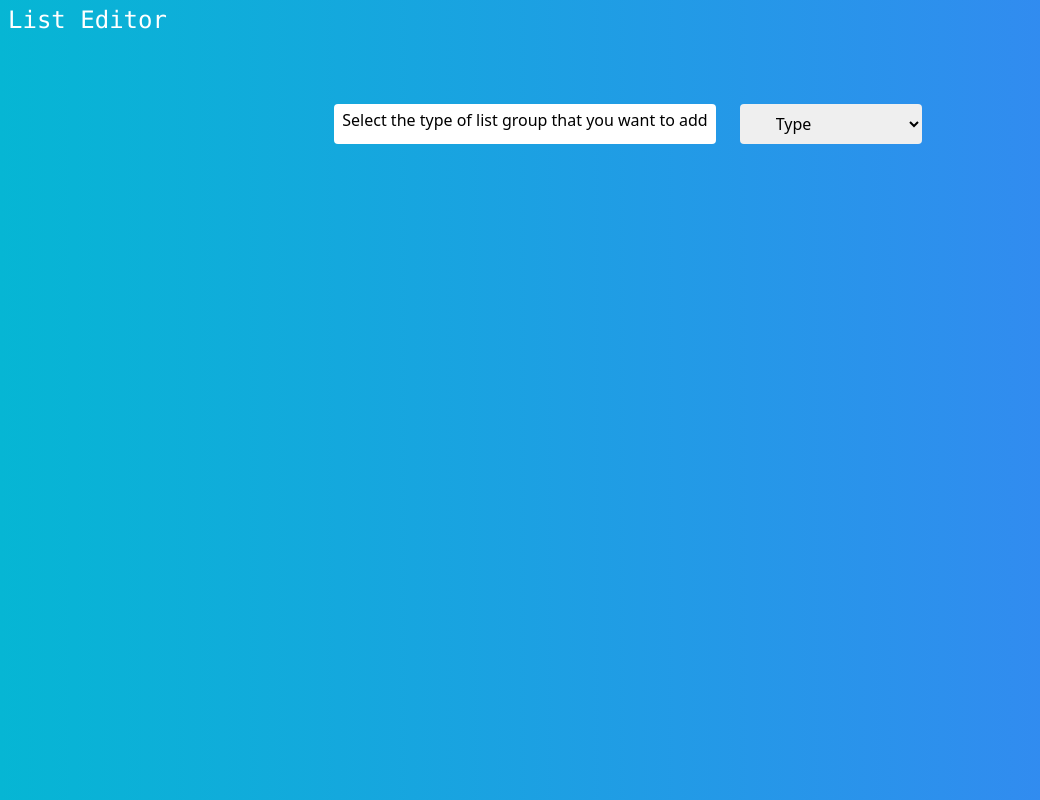
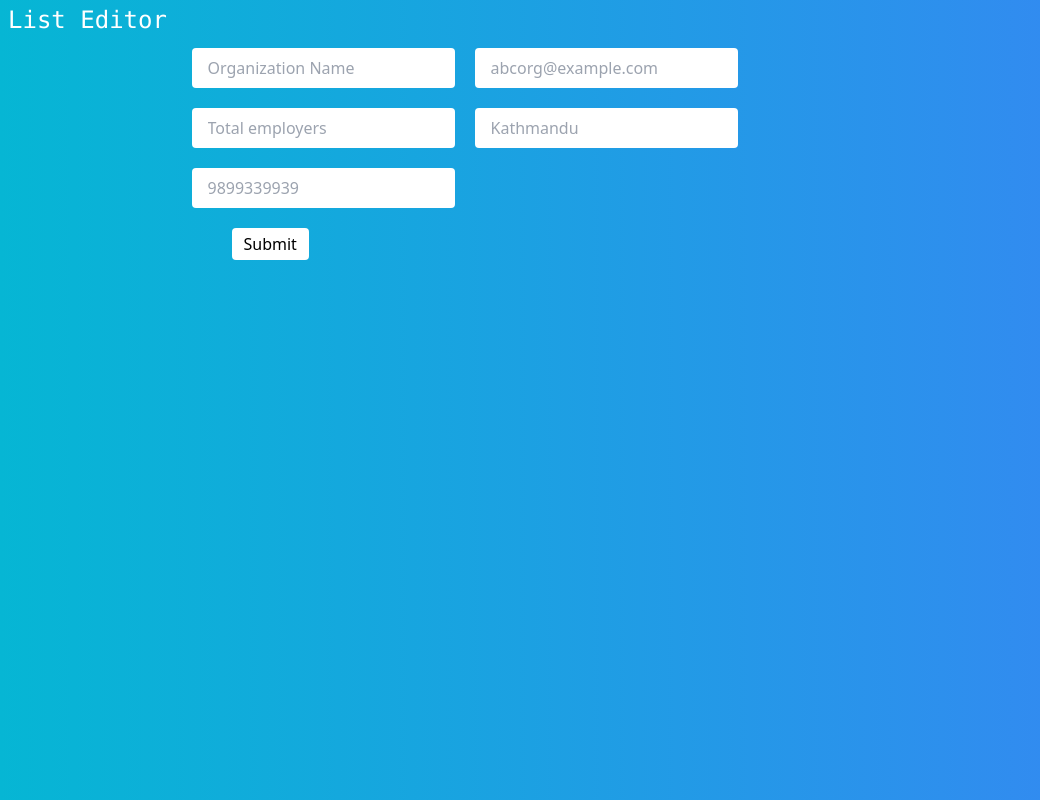
Before and after one commit to ashutoshbhandari5/List-Editor, a Next.js app: page / in a window 1280 px wide. Shown: the whole page, without its empty margins (0-1040 px from the left). Built offline with nearby package versions, Linux system fonts and the light colour scheme.

Commit message:
added org changes

```diff
--- a/Json/OrgForm.json
+++ b/Json/OrgForm.json
@@ -0,0 +1,38 @@
+{
+  "heading": "Organization Form",
+  "fields": [
+    {
+      "id": "name",
+      "label": "Name",
+      "placeholder": "Organization Name",
+      "type": "text"
+    },
+    {
+      "id": "email",
+      "label": "Email",
+      "placeholder": "abcorg@example.com",
+      "type": "email"
+    },
+    {
+      "id": "count",
+      "label": "Employers Count",
+      "placeholder": "Total employers",
+      "type": "number"
+    },
+
+    {
+      "id": "address",
+      "label": "Address",
+      "placeholder": "Kathmandu",
+      "type": "text"
+    },
+    {
+      "id": "phone",
+      "label": "Phone Number",
+      "placeholder": "9899339939",
+      "required": "true",
+      "errorMessage": "Please enter your valid moblie number",
+      "type": "text"
+    }
+  ]
+}
--- a/components/Common/Button.js
+++ b/components/Common/Button.js
@@ -1,7 +1,17 @@
 import React from "react";
 
-const Button = ({ classname }) => {
-  return <button className={classname}>Button</button>;
+const Button = ({ className, handleClick, name }) => {
+  return (
+    <button
+      onClick={(e) => {
+        e.preventDefault();
+        handleClick();
+      }}
+      className={className}
+    >
+      {name}
+    </button>
+  );
 };
 
 export default Button;
--- /dev/null
+++ b/components/Common/Elements.js
@@ -0,0 +1,30 @@
+import React from "react";
+import Select from "./Select";
+import Input from "./Input";
+import { classnames } from "../../utils/classnames";
+
+const Elements = ({ field, value, handleChange }) => {
+  const { type, placeholder, id, options } = field;
+  const renderElement = () => {
+    switch (type) {
+      case "select":
+        return <Select id handleChange={handleChange} options={options} />;
+        break;
+      default:
+        return (
+          <Input
+            type={type}
+            placeholder={placeholder}
+            handleChange={handleChange}
+            id={id}
+            className={classnames.formInput}
+            value={value}
+          />
+        );
+    }
+  };
+
+  return <>{renderElement()}</>;
+};
+
+export default Elements;
--- a/components/Common/Input.js
+++ b/components/Common/Input.js
@@ -1,12 +1,13 @@
 import React from "react";
 
-const Input = ({ type, value, handleInputChange, className }) => {
+const Input = ({ type, value, handleChange, className, placeholder, id }) => {
   return (
     <input
       type={type}
       value={value}
       className={className}
-      onChange={(e) => handleInputChange(e.target.value)}
+      placeholder={placeholder}
+      onChange={(e) => handleChange(value, id)}
     />
   );
 };
--- a/components/Common/Select.js
+++ b/components/Common/Select.js
@@ -1,10 +1,12 @@
 import React from "react";
 
-const Select = ({ options }) => {
+const Select = ({ handleChange, id, options }) => {
   return (
-    <Select>
+    <Select id={id} onChange={(e) => handleChange(e.target.value, id)}>
       {options.map((el, i) => (
-        <option key={i}></option>
+        <option disabled={el.disabled} value={el.value} key={i}>
+          {el.name}
+        </option>
       ))}
     </Select>
   );
--- /dev/null
+++ b/components/Editor/OrgEditor.js
@@ -0,0 +1,47 @@
+import React, { useState } from "react";
+import Elements from "../Common/Elements";
+import OrgFormJson from "../../Json/OrgForm.json";
+import Button from "../Common/Button";
+import { classnames } from "../../utils/classnames";
+import TodoForm from "./TodoForm";
+
+const OrgEditor = ({ setListContainer }) => {
+  const [formState, setFormState] = useState({});
+  const handleChange = (value, id) => {
+    setFormState((prevState) => ({ ...prevState, [id]: value }));
+  };
+
+  const handleSubmit = () => {
+    setListContainer((prevState) => {
+      return {
+        ...prevState,
+        org: [...prevState.org, formState],
+      };
+    });
+  };
+
+  return (
+    <div className="flex w-full justify-around">
+      <div>
+        <form className="gap-5 grid grid-cols-2">
+          {OrgFormJson.fields.map((el, i) => (
+            <Elements
+              key={i}
+              field={el}
+              value={formState[el.id]}
+              handleChange={handleChange}
+            />
+          ))}
+        </form>
+        <Button
+          name={"Submit"}
+          className={`${classnames.submit} mt-5 ml-10 items-center`}
+          handleClick={handleSubmit}
+        />
+      </div>
+      <div className="grid gap-10 p-2 grid-row-2 rounded-md"></div>
+    </div>
+  );
+};
+
+export default OrgEditor;
--- a/pages/index.js
+++ b/pages/index.js
@@ -1,139 +1,146 @@
 import React, { useEffect, useMemo, useState } from "react";
-import TodoForm from "../components/Forms/TodoForm";
+import OrgEditor from "../components/Editor/OrgEditor";
+import TodoForm from "../components/Editor/TodoForm";
 import TodoItem from "../components/TodoItem";
 import UpdateTodo from "../components/UpdateTodo";
 
 export default function Home() {
-  const [todoItem, setTodoItem] = useState("");
-  const [todo, setTodoList] = useState([]);
+  const [listContainer, setListContainer] = useState(null);
   const [firstRender, setFirstRender] = useState(true);
   const [currentFilter, setCurrentFilter] = useState("all");
   const [editTodo, setEditTodo] = useState(null);
 
-  const filteredTodos = useMemo(() => filterTodos(), [todo, currentFilter]);
+  //console.log(listContainer);
 
-  const setTodosInLocalStorage = (todos) => {
-    if (window !== undefined) {
-      if (todos !== null) {
-        localStorage.setItem("todos", JSON.stringify(todos));
-      } else {
-        localStorage.setItem("todos", JSON.stringify([]));
-      }
-    }
-  };
-
-  const getInitialTodos = () => {
+  const getInitialList = () => {
     if (typeof window !== undefined && typeof localStorage !== undefined) {
-      const initialTodos = JSON.parse(localStorage.getItem("todos"));
-      console.log(initialTodos);
-      if (initialTodos) {
-        return initialTodos;
+      const initialList = JSON.parse(localStorage.getItem("listContainer"));
+      if (initialList) {
+        return initialList;
       }
       return [];
     }
   };
 
-  function filterTodos() {
-    switch (currentFilter) {
-      case "all":
-        return todo;
-        break;
-
-      case "completed":
-        return todo.filter((el) => el.completed === true);
-        break;
-
-      case "incomplete":
-        return todo.filter((el) => el.completed === false);
-        break;
+  const setListContainerInLocalStorage = (listContainer) => {
+    if (window !== undefined) {
+      if (listContainer !== null) {
+        console.log("check");
+        localStorage.setItem("listContainer", JSON.stringify(listContainer));
+      } else {
+        localStorage.setItem("listContainer", JSON.stringify({ org: [] }));
+      }
     }
-  }
-
-  const submitNewTodo = () => {
-    setTodoItem("");
-    setTodoList((prevState) => [
-      ...prevState,
-      {
-        name: todoItem,
-        completed: false,
-        date: new Date().toJSON().slice(0, 10).replace(/-/g, "/"),
-        id: Date.now().toString(36) + Math.random().toString(36).substr(2),
-      },
-    ]);
-  };
-
-  const handleIsCompleted = (id) => {
-    setTodoList((prevState) =>
-      prevState.map((el) => {
-        if (el.id === id) {
-          return { ...el, completed: true };
-        } else {
-          return el;
-        }
-      })
-    );
-  };
-
-  const deleteTodo = (id) => {
-    setTodoList((prevState) => prevState.filter((el) => el.id !== id));
-  };
-
-  const handleTodoItemUpdate = (item, value) => {
-    const updatedTodoItem = { ...item, name: value };
-    setTodoList((prevState) =>
-      prevState.map((el) => {
-        if (el.id === updatedTodoItem.id) {
-          return updatedTodoItem;
-        }
-        return el;
-      })
-    );
   };
 
   useEffect(() => {
+    console.log(firstRender);
     if (firstRender) {
-      setTodoList(getInitialTodos());
+      setListContainer(getInitialList());
       setFirstRender((prevState) => !prevState);
+      console.log("Check first render");
     } else {
-      setTodosInLocalStorage(todo);
+      setListContainerInLocalStorage(listContainer);
     }
-  }, [todo]);
+  }, [listContainer]);
 
   return (
     <div className="p-6 relative bg-gradient-to-r from-cyan-500 to-blue-500 min-h-screen w-screen flex justify-center place-items-start">
       <h1 className="absolute left-2 top-1 text-2xl text-white font-mono">
         List Editor
       </h1>
-      <div className="flex justify-around w-full">
-        <div className="mt-20">
-          <TodoForm
-            todoItem={todoItem}
-            setTodoItem={setTodoItem}
-            setCurrentFilter={setCurrentFilter}
-            submitNewTodo={submitNewTodo}
-          />
-        </div>
-        {editTodo ? (
-          <UpdateTodo
-            editItem={editTodo}
-            handleTodoItemUpdate={handleTodoItemUpdate}
-          />
-        ) : (
-          filteredTodos.length > 0 && (
-            <div className=" rounded p-4 bg-white-gradient flex flex-col place-items-start mt-20 justify-center h-full">
-              {filteredTodos.map((el, i) => (
-                <TodoItem
-                  handleIsCompleted={handleIsCompleted}
-                  deleteTodo={deleteTodo}
-                  setEditTodo={setEditTodo}
-                  item={el}
-                  key={i}
-                />
-              ))}
-            </div>
-          )
-        )}
+      <div className="mt-6 w-full">
+        <OrgEditor setListContainer={setListContainer} />
       </div>
     </div>
   );
 }
+
+// const filteredTodos = useMemo(() => filterTodos(), [todo, currentFilter]);
+
+// const setTodosInLocalStorage = (todos) => {
+//   if (window !== undefined) {
+//     if (todos !== null) {
+//       localStorage.setItem("todos", JSON.stringify(todos));
+//     } else {
+//       localStorage.setItem("todos", JSON.stringify([]));
+//     }
+//   }
+// };
+
+// const getInitialTodos = () => {
+//   if (typeof window !== undefined && typeof localStorage !== undefined) {
+//     const initialTodos = JSON.parse(localStorage.getItem("todos"));
+//     console.log(initialTodos);
+//     if (initialTodos) {
+//       return initialTodos;
+//     }
+//     return [];
+//   }
+// };
+
+// function filterTodos() {
+//   switch (currentFilter) {
+//     case "all":
+//       return todo;
+//       break;
+
+//     case "completed":
+//       return todo.filter((el) => el.completed === true);
+//       break;
+
+//     case "incomplete":
+//       return todo.filter((el) => el.completed === false);
+//       break;
+//   }
+// }
+
+// const submitNewTodo = () => {
+//   setTodoItem("");
+//   setTodoList((prevState) => [
+//     ...prevState,
+//     {
+//       name: todoItem,
+//       completed: false,
+//       date: new Date().toJSON().slice(0, 10).replace(/-/g, "/"),
+//       id: Date.now().toString(36) + Math.random().toString(36).substr(2),
+//     },
+//   ]);
+// };
+
+// const handleIsCompleted = (id) => {
+//   setTodoList((prevState) =>
+//     prevState.map((el) => {
+//       if (el.id === id) {
+//         return { ...el, completed: true };
+//       } else {
+//         return el;
+//       }
+//     })
+//   );
+// };
+
+// const deleteTodo = (id) => {
+//   setTodoList((prevState) => prevState.filter((el) => el.id !== id));
+// };
+
+// const handleTodoItemUpdate = (item, value) => {
+//   const updatedTodoItem = { ...item, name: value };
+//   setTodoList((prevState) =>
+//     prevState.map((el) => {
+//       if (el.id === updatedTodoItem.id) {
+//         return updatedTodoItem;
+//       }
+//       return el;
+//     })
+//   );
+// };
+
+// useEffect(() => {
+//   if (firstRender) {
+//     setTodoList(getInitialTodos());
+//     setFirstRender((prevState) => !prevState);
+//   } else {
+//     setTodosInLocalStorage(todo);
+//   }
+// }, [todo]);
--- a/utils/classnames.js
+++ b/utils/classnames.js
@@ -2,4 +2,7 @@ export const classnames = {
   edit: "mx-1 bg-sky-400 rounded py-1 px-3",
   delete: "mx-1 bg-delete-red rounded py-1 px-3",
   done: "mx-1 py-1 px-3 rounded bg-add-green",
+  formInput:
+    "block p-4 rounded h-10 min-w-[285px] focus:outline-none text-black",
+  submit: "mx-1 py-1 px-3 rounded bg-white text-black hover:opacity-50",
 };
```
Also changed, not shown: components/Editor/HealthForm.js (added), components/Editor/SchoolForm.js (added), components/Editor/TodoForm.js (renamed from components/Forms/TodoForm.js), components/Forms/SchoolForm.js (deleted).
